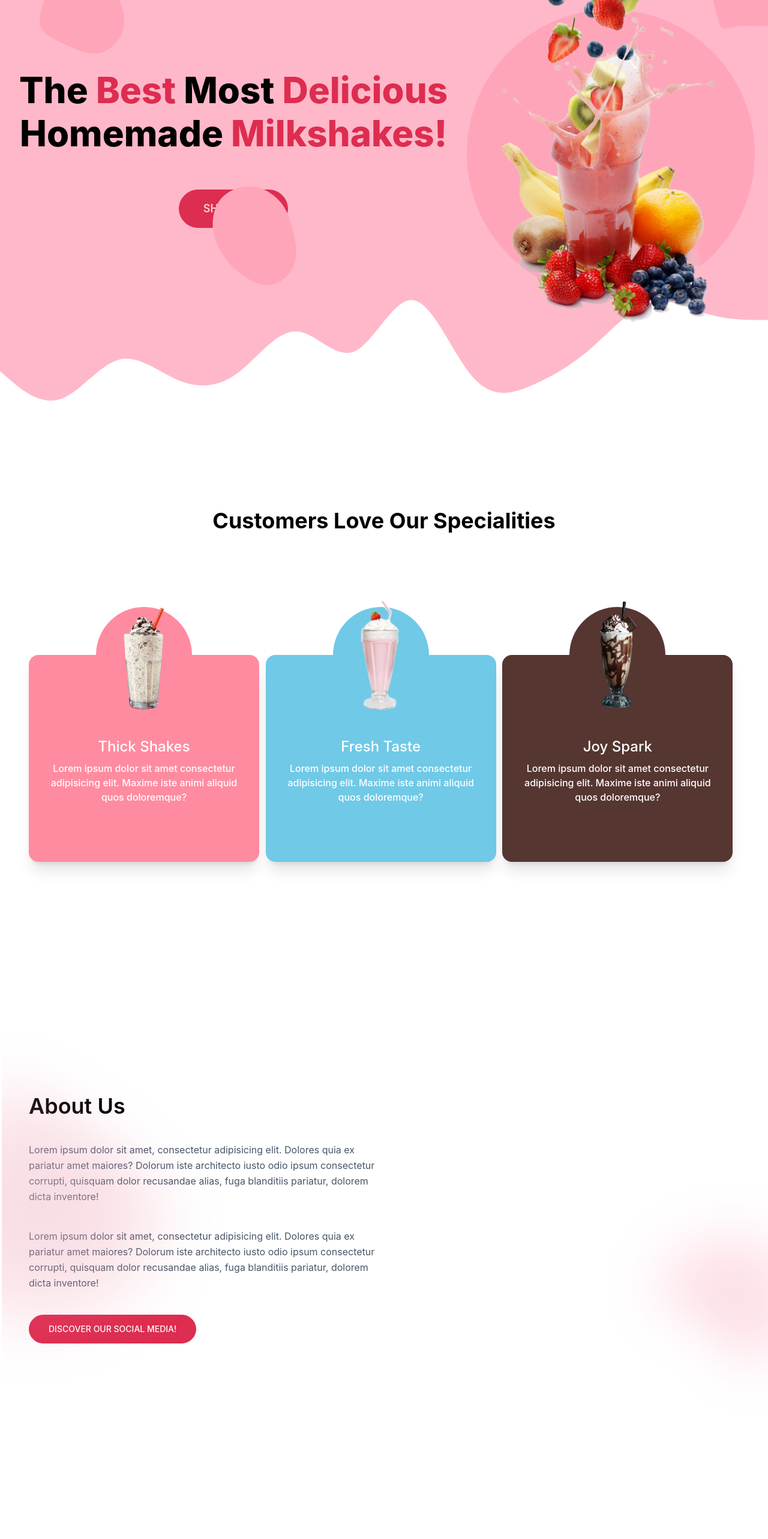
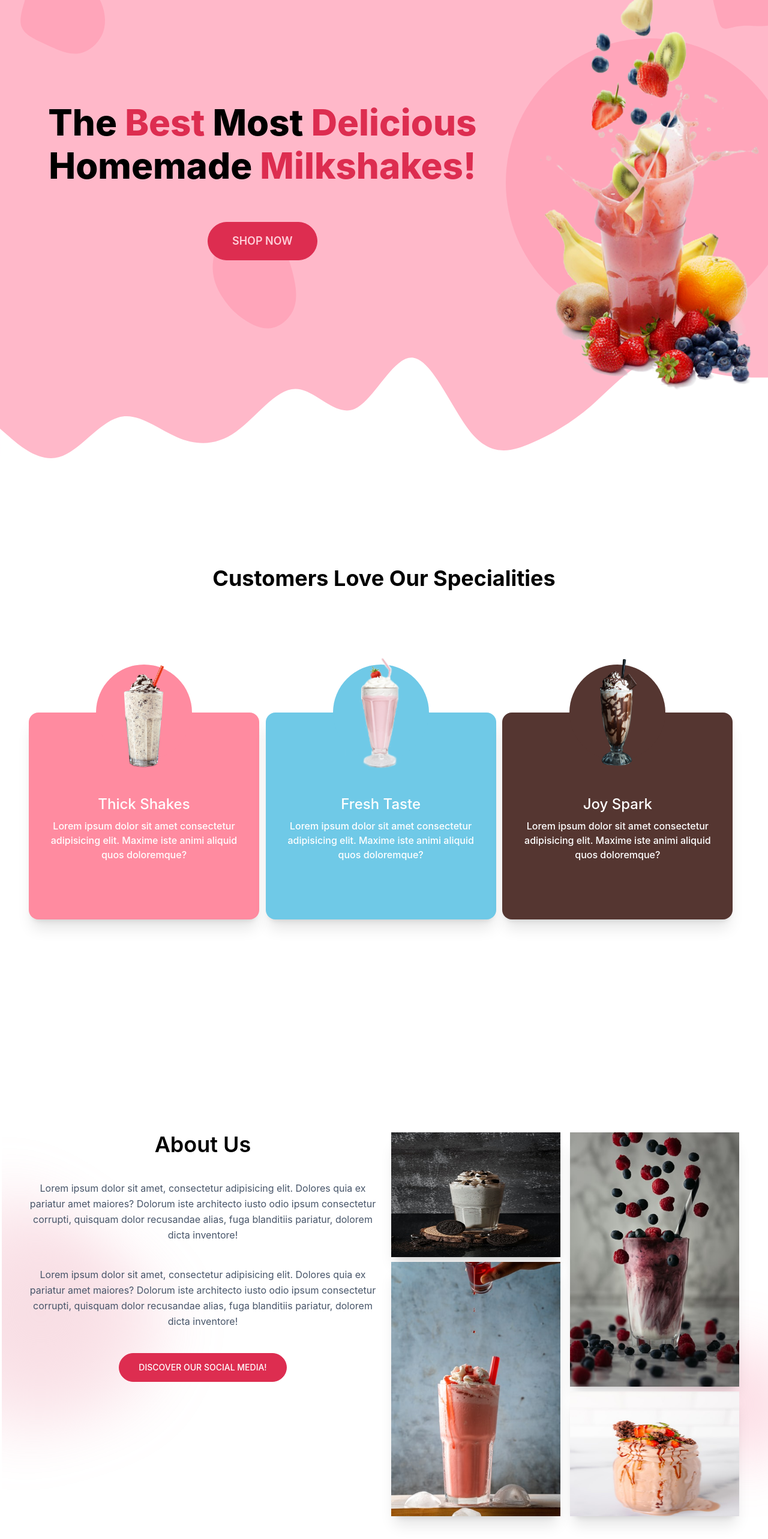
Before and after one commit to m0nm/Shake, a Next.js app: page / in a window 1280 px wide. Shown: the part 160-2726 px from the top of the page at 60% size. Before the commit the page ends 2592 px from the top, so only its background shows below. Built offline with nearby package versions, Linux system fonts and the light colour scheme.

Commit message:
finished about us section responsive

```diff
--- a/components/AboutUs.tsx
+++ b/components/AboutUs.tsx
@@ -11,7 +11,7 @@ import light2 from "../public/asset/light-blob-2.svg";
 
 function AboutUs() {
   return (
-    <section className="relative min-h-screen grid place-items-center overflow-y-hidden">
+    <section className="relative min-h-screen grid place-items-center mt-20 overflow-y-hidden">
       {/* subtle light effect */}
       <div className="absolute top-8 -left-2 scale-95 pointer-events-none">
         <Image src={light} alt="" />
@@ -21,11 +21,9 @@ function AboutUs() {
         <Image src={light2} alt="" />
       </div>
 
-      <div className="w-full flex flex-col md:flex-row px-12">
-        {/* images */}
-
+      <div className="relative z-10 w-full flex flex-col md:flex-row gap-6 px-1 md:px-12">
         {/* content */}
-        <div className="w-1/2">
+        <div className="md:w-1/2 text-center">
           <h3 className="text-4xl font-semibold">About Us</h3>
           <p className="text-slate-600 leading-relaxed my-10">
             Lorem ipsum dolor sit amet, consectetur adipisicing elit. Dolores
@@ -45,6 +43,36 @@ function AboutUs() {
             Discover Our Social Media!
           </button>
         </div>
+
+        {/* images */}
+        <div className="md:w-1/2 h-[640px] grid grid-cols-4 gap-4">
+          <div className="col-span-2 grid grid-rows-6 gap-2">
+            <div className="card relative row-span-2 shadow-xl hover:scale-105 transition-all duration-500">
+              <figure>
+                <Image src={image4} alt="" layout="fill" />
+              </figure>
+            </div>
+
+            <div className="card relative row-span-4 shadow-xl hover:scale-105 transition-all duration-500">
+              <figure>
+                <Image src={image1} alt="" layout="fill" />
+              </figure>
+            </div>
+          </div>
+
+          <div className="col-span-2 grid grid-rows-6 gap-2">
+            <div className="card relative row-span-4 shadow-xl hover:scale-105 transition-all duration-500">
+              <figure>
+                <Image src={image3} alt="" layout="fill" />
+              </figure>
+            </div>
+            <div className="card relative row-span-2 shadow-xl hover:scale-105 transition-all duration-500">
+              <figure>
+                <Image src={image2} alt="" layout="fill" />
+              </figure>
+            </div>
+          </div>
+        </div>
       </div>
     </section>
   );
--- a/components/Header.tsx
+++ b/components/Header.tsx
@@ -9,22 +9,25 @@ import blob3 from "../public/asset/blob3.svg";
 function Header() {
   return (
     <header className="bg-pinky relative min-h-screen wave pb-24">
-      <div className="flex flex-col md:flex-row items-center gap-8 py-8 px-2 md:px-8">
+      <div>
         {/* blobs */}
-        <div className="absolute pointer-events-none top-1 -z-10 md:z-10">
+        <div className="absolute pointer-events-none top-1 z-10">
           <Image src={blob1} alt="" />
         </div>
 
-        <div className="absolute pointer-events-none -z-10 md:z-10 top-0 md:-right-10">
+        <div className="absolute pointer-events-none z-10 top-0 md:-right-10">
           <Image src={blob3} alt="" />
         </div>
 
-        <div className="absolute pointer-events-none -z-10 md:z-10 bottom-1/4 left-1/4">
+        <div className="absolute pointer-events-none z-10 bottom-1/4 left-1/4">
           <Image src={blob2} alt="" />
         </div>
+      </div>
 
+      {/* content and image */}
+      <div className="w-full min-h-screen grid grid-cols-6 items-center p-8">
         {/* text */}
-        <div className="grid md:block place-items-center">
+        <div className="relative z-20 col-span-6 md:col-span-4 grid md:block place-items-center">
           <h1 className="text-5xl md:text-6xl font-extrabold ">
             The <span className="text-primary">Best </span>
             Most <span className="text-primary">Delicious</span>
@@ -41,11 +44,11 @@ function Header() {
         </div>
 
         {/* image */}
-        <div className="relative h-full ">
-          <div className="absolute mt-20 rounded-full bg-[#FFA5BA] w-[480px] h-[480px]"></div>
-
-          <div className="-mt-20 ml-10 scale-95 pointer-events-none">
-            <Image src={heroImage} alt="" />
+        <div className="relative z-20 col-span-6 md:col-span-2 grid">
+          <div className="grid place-items-center rounded-full bg-[#FFA5BA] w-[480px] h-[480px]">
+            <div className="-mt-24 scale-95 pointer-events-none">
+              <Image src={heroImage} alt="" />
+            </div>
           </div>
         </div>
       </div>
```
